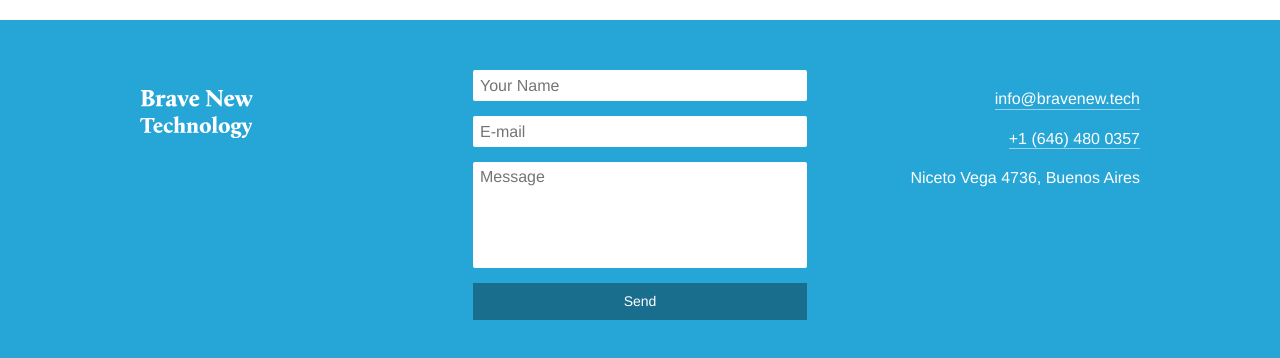
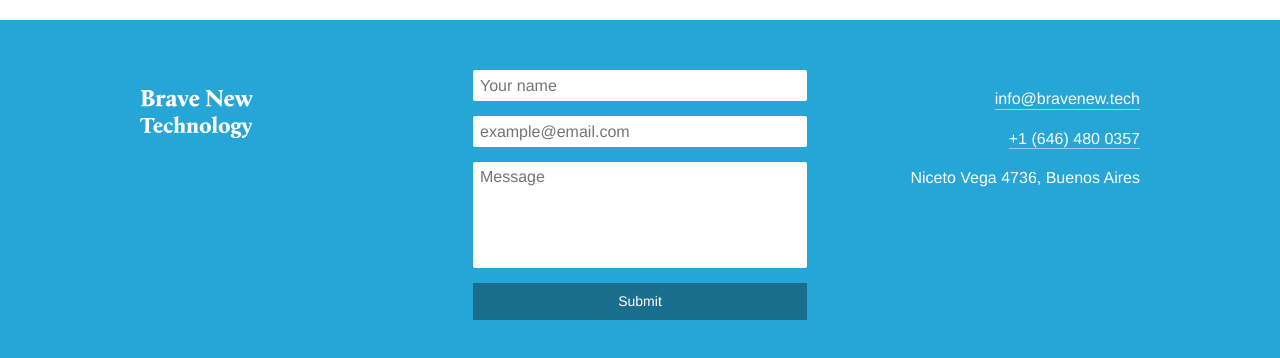
Before and after one commit to BNT-AR/bnt-ar.github.io, a React (Create React App) app: page / in a window 1280 px wide. Shown: the part 5062-5420 px from the top of the page. Built offline with nearby package versions, Linux system fonts and the light colour scheme.

Commit message:
changes to the form

```diff
--- a/src/components/Footer/components/Form/components/Wrapper/index.js
+++ b/src/components/Footer/components/Form/components/Wrapper/index.js
@@ -8,49 +8,15 @@ export default styled.div`
 
   /* FORM MESSAGE */
 
-  .showThankYou{
-    position: absolute;
-    background-color: #FFFFFF;
-    padding: 30px;
-    left: 0;
-    right: 0px;
-    top: 0;
-    bottom: 0;
-    text-align: center;
-    opacity: 0;
-    z-index: -1;
+  .showMessage{
+    color: #FFFFFF;
+    transform: transition 4s all;
   }
 
-  .showThankYou div{
-    position: absolute;
-    top: 50%;
-    left: 50%;
-    transform: translate(-50%,-50%);
-  }
-
-  /*  FORM ANIMATIONS */
+  /*  FORM ANIMATIONS
 
   .fadeInClass {
-    -webkit-animation: fadeInOut 5s linear forwards;
-    animation: fadeInOut 5s linear forwards;
-    opacity: 0;
-    z-index: 4;
-  }
-
-  @-webkit-keyframes fadeInOut {
-    5% { opacity: 1; }
-    40% { opacity: 0.75; }
-    60% { opacity: 0.5; }
-    80% { opacity: 0.25; }
-    100% { opacity: 0; }
-  }
-
-  @keyframes fadeInOut {
-    5% { opacity: 1; }
-    40% { opacity: 0.75; }
-    60% { opacity: 0.5; }
-    80% { opacity: 0.25; }
-    100% { opacity: 0; }
+    opacity: 1;
   }
 
   /*  ERROR ICON */
@@ -58,7 +24,7 @@ export default styled.div`
   .errorIcon{
     background-image: url('${imgError}');
     background-repeat: no-repeat;
-    background-position: 310px 10px;
+    background-position: 310px 8px;
     background-size: 15px
   }
 
--- a/src/components/Footer/components/Form/index.js
+++ b/src/components/Footer/components/Form/index.js
@@ -9,56 +9,72 @@ class Form extends Component {
       name: '',
       email: '',
       message: '',
-      thankyouVisible: false,
+      showForm: false,
       errorName: false,
       errorEmail: false,
-      errorMessage: false
+      errorMessage: false,
+      submitting: false
     }
   }
 
-  handleName = (e) => {
+  //
+  nameChange = (e) => {
     this.setState({name: e.target.value})
-    console.log(e.target.value)
-    if(!e.target.value) {
-      this.setState({ errorName: true })
+    if (!e.target.value) {
+      this.setState({errorName: true})
+    } else {
+      this.setState({errorName: false})
     }
   }
 
-  handleEmail = (e) => {
+  emailChange = (e) => {
     this.setState({email: e.target.value})
-    if(!e.target.value) {
-      this.setState({ errorEmail: true })
+    if (!e.target.value) {
+      this.setState({errorEmail: true})
+    } else {
+      this.setState({errorEmail: false})
     }
   }
 
-  handleMessage = (e) => {
+  messageChange = (e) => {
     this.setState({message: e.target.value})
-    if(!e.target.value) {
-      this.setState({ errorMessage: true })
+    if (!e.target.value) {
+      this.setState({errorMessage: true})
+    } else {
+      this.setState({errorMessage: false})
     }
   }
 
   submit = (e) => {
     e.preventDefault()
 
-    if(!this.state.name){
-      this.setState({ errorName: true })
-    }else{
-      this.setState({ errorName: false })
+    //  email validation
+    const validEmail = /^(([^<>()[\]\\.,;:\s@"]+(\.[^<>()[\]\\.,;:\s@"]+)*)|(".+"))@((\[[0-9]{1,3}\.[0-9]{1,3}\.[0-9]{1,3}\.[0-9]{1,3}])|(([a-zA-Z\-0-9]+\.)+[a-zA-Z]{2,}))$/.test(this.state.email)
+
+    //  empty fields validations
+    if (!this.state.name) {
+      this.setState({errorName: true})
+    } else {
+      this.setState({errorName: false})
     }
-    if(!this.state.email){
-      this.setState({ errorEmail: true })
-    }else{
-      this.setState({ errorEmail: false })
+    if (!this.state.email || !validEmail) {
+      this.setState({errorEmail: true})
+    } else {
+      this.setState({errorEmail: false})
     }
-    if(!this.state.message){
-      this.setState({ errorMessage: true })
-    }else{
-      this.setState({ errorMessage: false })
+    if (!this.state.message) {
+      this.setState({errorMessage: true})
+    } else {
+      this.setState({errorMessage: false})
     }
 
-    if(!this.state.name || !this.state.email || !this.state.message){
-      return false;
+    if (!this.state.name || !this.state.email || !this.state.message) {
+      return false
+    }
+
+    // changes the content of the button from 'Submit' to 'Sending'
+    if (this.state.showForm) {
+      this.setState({submitting: true})
     }
 
     axios({
@@ -70,37 +86,58 @@ class Form extends Component {
         message: this.state.message
       }
     })
-    .then(response => {
-      this.setState({
-        thankyouVisible: true
+      .then(response => {
+        this.setState({
+          showForm: true,
+          success: true,
+          submitting: true
+        })
       })
-
-      setTimeout(() => {
+      .catch(error => {
         this.setState({
-          thankyouVisible: false
+          success: false,
+          showForm: false
         })
-      }, 5000)
-    })
-    .catch(error => {
-      console.log('Error fetching and parsing data', error)
-    })
+        console.log('Error fetching and parsing data', error)
+      })
   }
 
   render () {
     return (
       <Wrapper>
-        <form onSubmit={this.submit}>
-          <div className={'showThankYou ' + (this.state.thankyouVisible ? 'fadeInClass' : '')}>
-            <div>
-              <p>Thank you for your message.</p>
-              <p>We will get in touch with you soon.</p>
-            </div>
+        {this.state.showForm ? (
+          <div className={'showMessage fadeInClass'}>
+            <p>
+              {(this.state.success) ?
+                'Thank you for your message.\n We will get in touch with you soon.':
+                'There has been an error. Please try again in a couple of minutes.'
+              }
+            </p>
           </div>
-          <input type='text' placeholder='Your Name' defaultValue={this.state.name} onChange={this.handleName} className={(this.state.errorName ? 'errorIcon' : '')} required />
-          <input type='email' placeholder='E-mail' defaultValue={this.state.email} onChange={this.handleEmail} className={(this.state.errorEmail ? 'errorIcon' : '')} required />
-          <textarea placeholder='Message' defaultValue={this.state.message} onChange={this.handleMessage} className={(this.state.errorMessage ? 'errorIcon' : '')} required />
-          <button type='submit'>Send</button>
-        </form>
+        ) : (
+          <form onSubmit={this.submit} noValidate>
+            <input
+              type='text'
+              placeholder='Your name'
+              defaultValue={this.state.name}
+              onChange={this.nameChange}
+              className={(this.state.errorName ? 'errorIcon' : '')}/>
+            <input
+              type='email'
+              placeholder='example@email.com'
+              defaultValue={this.state.email}
+              onChange={this.emailChange}
+              className={(this.state.errorEmail ? 'errorIcon' : '')}/>
+            <textarea
+              placeholder='Message'
+              defaultValue={this.state.message}
+              onChange={this.messageChange}
+              className={(this.state.errorMessage ? 'errorIcon' : '')}/>
+            <button type='submit'>
+              {this.state.submitting ? 'Sending' : 'Submit'}
+            </button>
+          </form>
+        )}
       </Wrapper>
     )
   }
```
